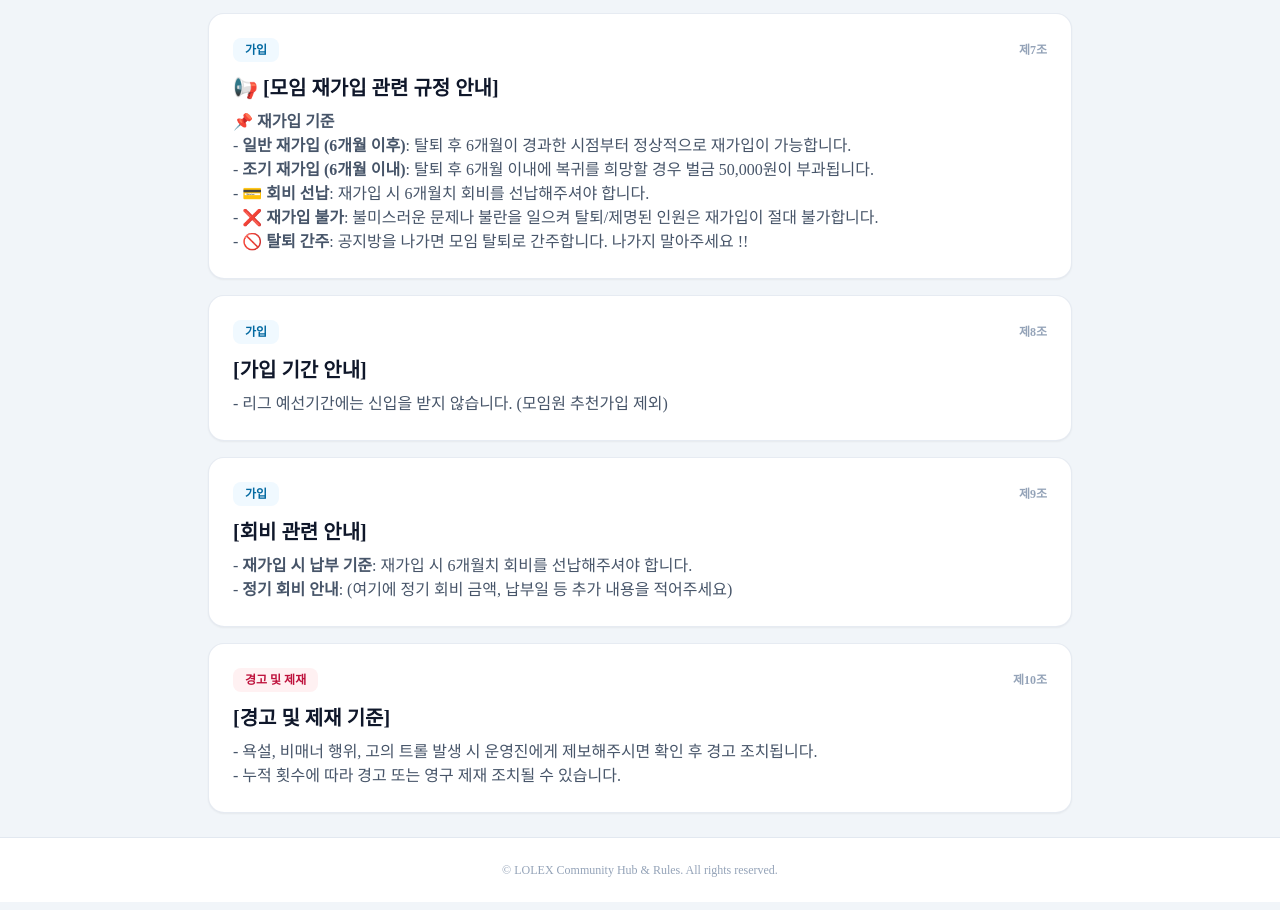
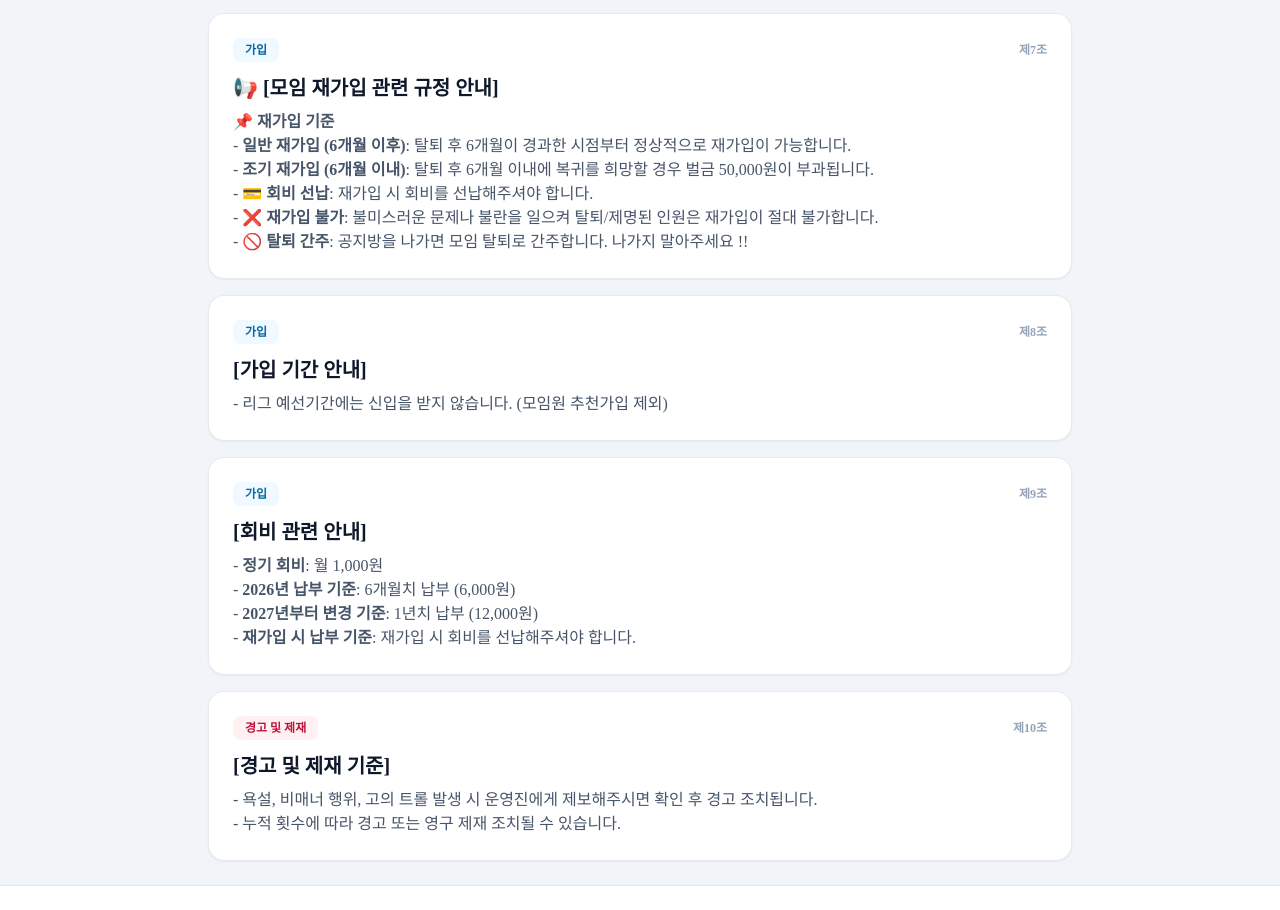
Before and after one commit to lolex-lounge/lolex, a plain HTML site: page rules.html in a window 1280 px wide. Shown: the part 1760-2670 px from the top of the page. Drawn offline with nearby package versions, Linux system fonts and the light colour scheme; a web font is replaced by a local one.

Commit message:
Update rules.html

```diff
--- a/rules.html
+++ b/rules.html
@@ -179,7 +179,7 @@
                     <b>📌 재가입 기준</b><br>
                     - <b>일반 재가입 (6개월 이후)</b>: 탈퇴 후 6개월이 경과한 시점부터 정상적으로 재가입이 가능합니다.<br>
                     - <b>조기 재가입 (6개월 이내)</b>: 탈퇴 후 6개월 이내에 복귀를 희망할 경우 벌금 50,000원이 부과됩니다.<br>
-                    - 💳 <b>회비 선납</b>: 재가입 시 6개월치 회비를 선납해주셔야 합니다.<br>
+                    - 💳 <b>회비 선납</b>: 재가입 시 회비를 선납해주셔야 합니다.<br>
                     - ❌ <b>재가입 불가</b>: 불미스러운 문제나 불란을 일으켜 탈퇴/제명된 인원은 재가입이 절대 불가합니다.<br>
                     - 🚫 <b>탈퇴 간주</b>: 공지방을 나가면 모임 탈퇴로 간주합니다. 나가지 말아주세요 !!
                 </p>
@@ -197,16 +197,18 @@
                 </p>
             </div>
 
-            <!-- 제9조: 가입 (회비 관련 안내) -->
-            <div class="rule-card bg-white border border-slate-200/85 rounded-2xl p-6 shadow-sm transition hover:shadow-md" data-category="가입" data-text="제9조 회비 관련 안내 납부 선납">
+          <!-- 제9조: 가입 (회비 관련 안내) -->
+            <div class="rule-card bg-white border border-slate-200/85 rounded-2xl p-6 shadow-sm transition hover:shadow-md" data-category="가입" data-text="제9조 회비 관련 안내 월 천원 1000원 2026년 6개월치 2027년 1년치 납부 선납">
                 <div class="flex justify-between items-center mb-3">
                     <span class="text-xs font-bold px-3 py-1 bg-sky-50 text-sky-700 rounded-lg">가입</span>
                     <span class="text-xs font-semibold text-slate-400">제9조</span>
                 </div>
                 <h2 class="text-lg md:text-xl font-bold text-slate-900 mb-2">[회비 관련 안내]</h2>
                 <p class="text-slate-600 text-sm md:text-base leading-relaxed">
-                    - <b>재가입 시 납부 기준</b>: 재가입 시 6개월치 회비를 선납해주셔야 합니다.<br>
-                    - <b>정기 회비 안내</b>: (여기에 정기 회비 금액, 납부일 등 추가 내용을 적어주세요)
+                    - <b>정기 회비</b>: 월 1,000원<br>
+                    - <b>2026년 납부 기준</b>: 6개월치 납부 (6,000원)<br>
+                    - <b>2027년부터 변경 기준</b>: 1년치 납부 (12,000원)<br>
+                    - <b>재가입 시 납부 기준</b>: 재가입 시 회비를 선납해주셔야 합니다.
                 </p>
             </div>
 
```
